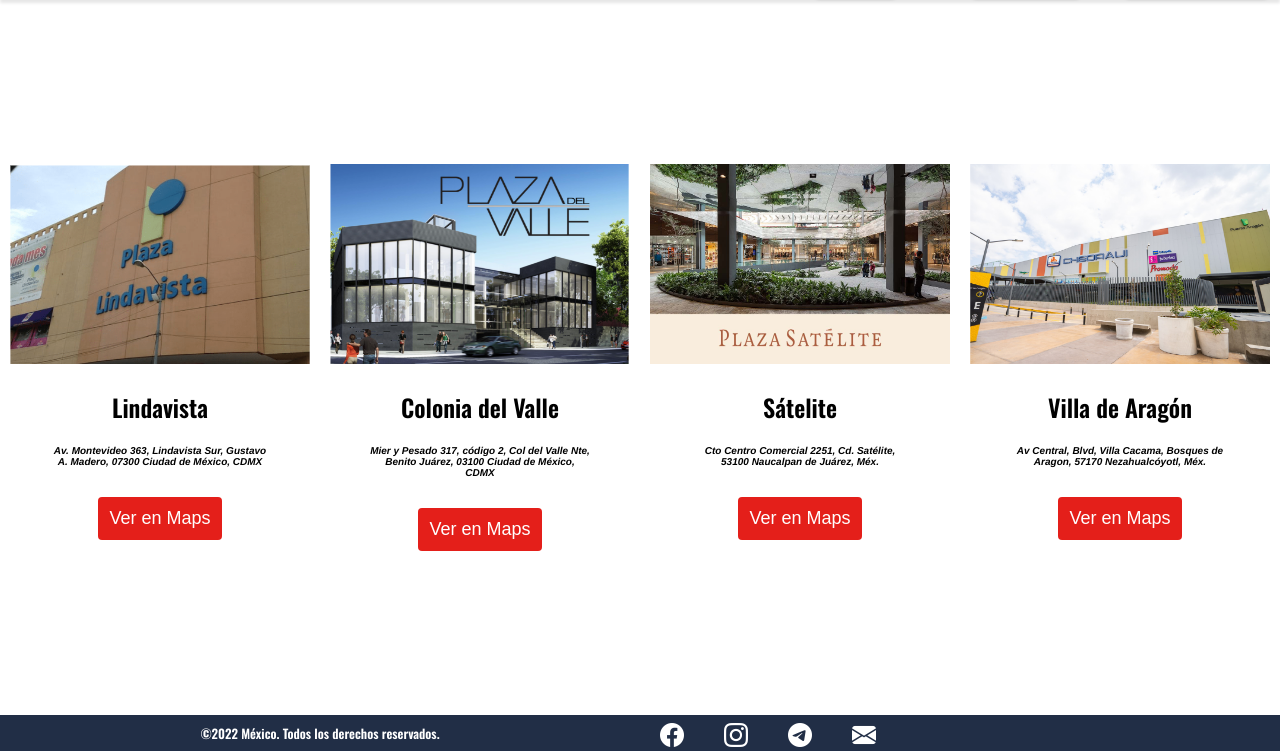
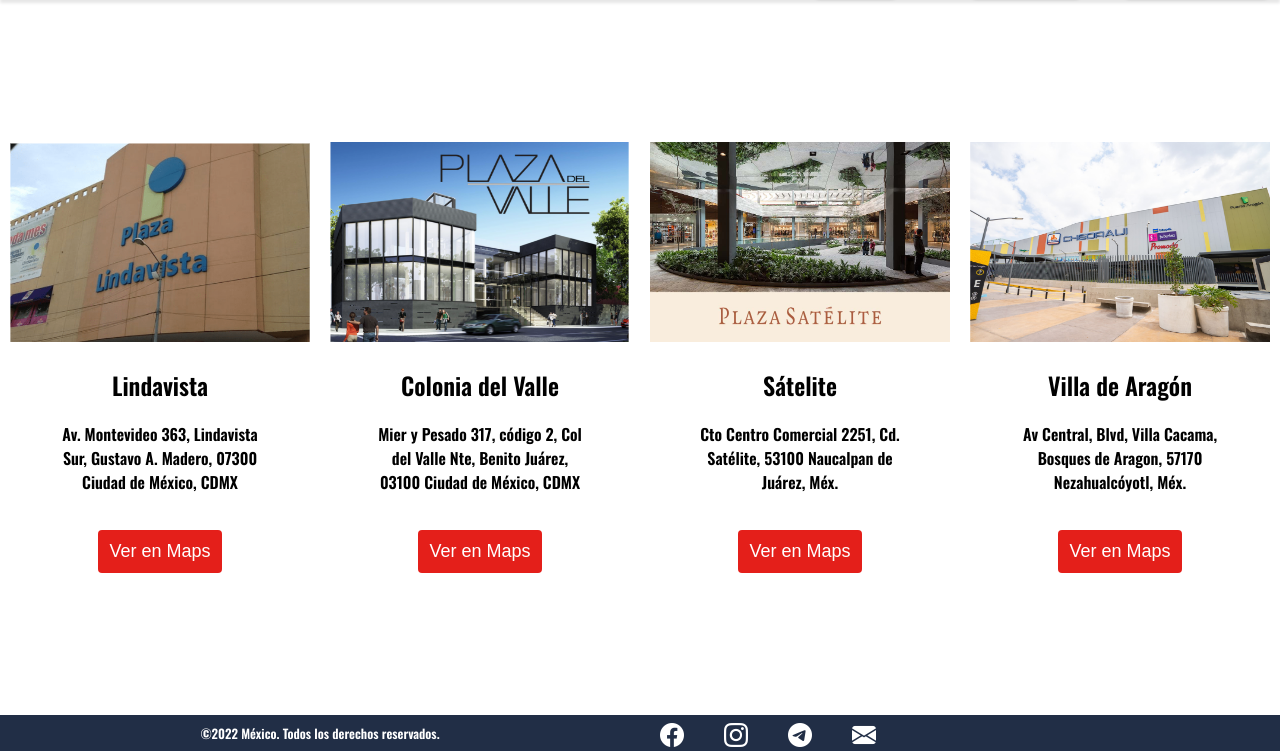
Before and after one commit to Samir-mtz/Sendiit-Complete, a Flask app: page /sucursales in a window 1280 px wide. Shown: the part 49-800 px from the top of the page. Run offline with Flask 2, Linux system fonts and the light colour scheme; some libraries are stand-ins or nearby versions.

Commit message:
Correccion de fuente pagina Sucursales

```diff
--- a/src/static/css/Sucursales.css
+++ b/src/static/css/Sucursales.css
@@ -20,7 +20,7 @@
 }
 .main .textoL{
 	text-align: center;
-	font: italic bold 10px Helvetica, Sans-Serif;
+	font-family: "Oswald", sans-serif;
 	margin-left: 50px;
 	margin-right: 50px;
 }
```
